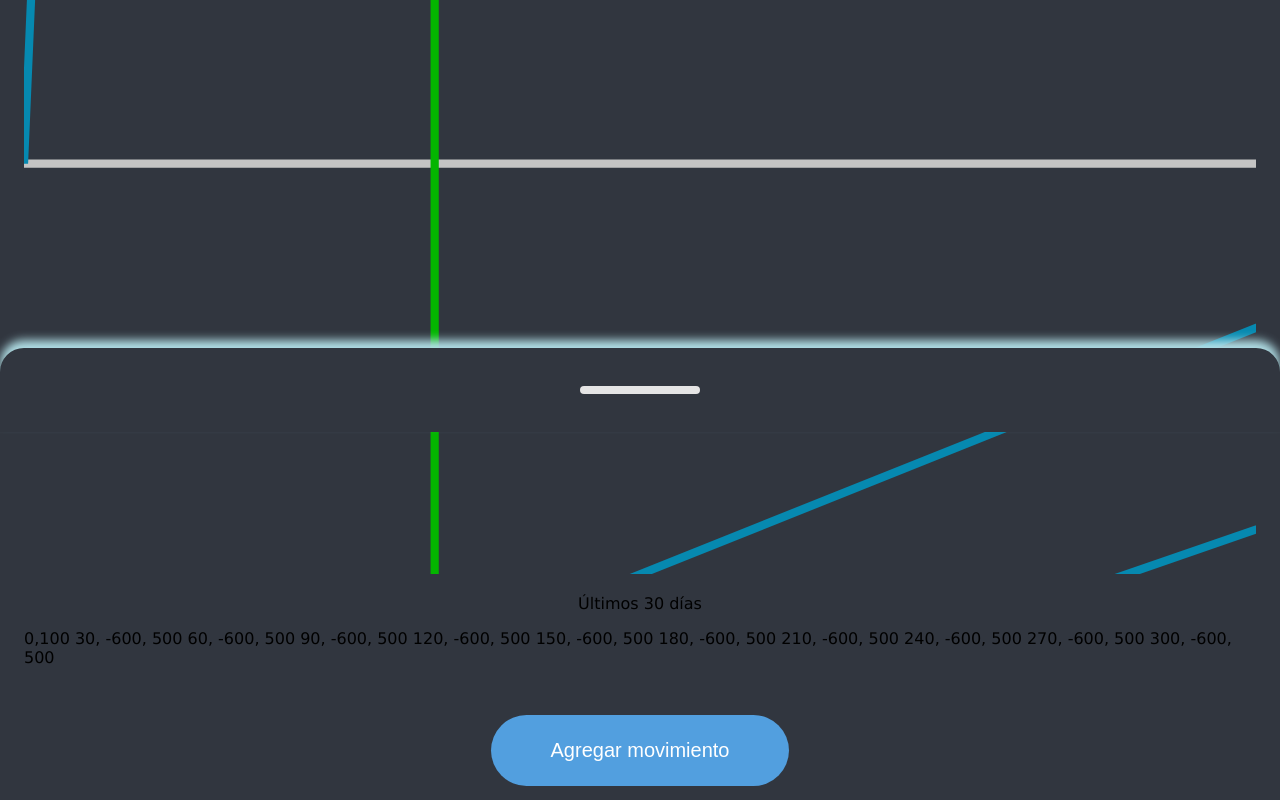
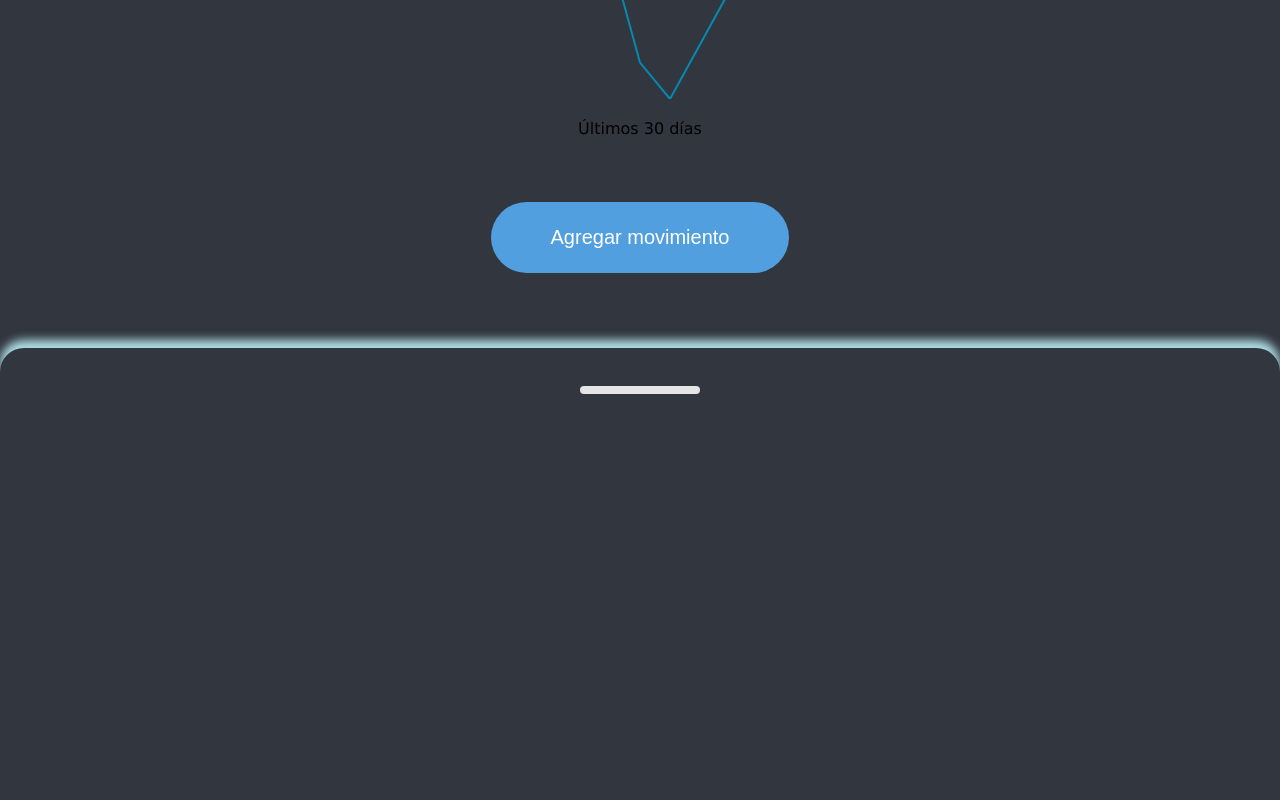
Before and after one commit to victor-Casta/cashflow, a Vue app: page / in a window 1280 px wide. Shown: the part 368-1168 px from the top of the page. After the commit the page ends 800 px from the top, so only its background shows below. Built offline with nearby package versions, Linux system fonts and the light colour scheme.

Commit message:
Creando la interacción con el gráfico

```diff
--- a/src/components/Resume/Graphic.vue
+++ b/src/components/Resume/Graphic.vue
@@ -1,15 +1,18 @@
 <template>
     <div>
         <svg
+            @touchstart="tap"
+            @touchmove="tap"
+            @touchend="untap"
             viewBox="0 0 300 200"
         >
             <line
                 stroke="#c4c4c4"
                 stroke-width="2"
                 x1="0"
-                y1="100"
+                :y1="zero"
                 x2="300"
-                y2="100"
+                :y2="zero"
             />
             <polyline
                 fill="none"
@@ -18,23 +21,21 @@
                 :points="points"
             />
             <line
+                v-show="showPointer"
                 stroke="#04b500"
                 stroke-width="2"
-                x1="100"
+                :x1="pointer"
                 y1="0"
-                x2="100"
+                :x2="pointer"
                 y2="200"
             />
         </svg>
         <p>Últimos 30 días</p>
-        <div>
-            {{ points }}
-        </div>
     </div>
 </template>
 
 <script setup>
-    import { defineProps, toRefs, computed } from 'vue';
+    import { defineProps, toRefs, computed, ref } from 'vue';
 
     const props = defineProps({
         amounts: {
@@ -43,23 +44,45 @@
         }
     })
 
-    const amountToPixels = () => {
+    const amountToPixels = (amount) => {
         const min = Math.min(...amounts.value)
         const max = Math.max(...amounts.value)
+        const amountAbs = amount + Math.abs(min)
+        const minMax = Math.abs(max) + Math.abs(min)
 
-        return `${min}, ${max}`
+        return 200 - ((amountAbs * 100) / minMax) * 2
     }
 
     const { amounts } = toRefs(props)
 
+    const zero = computed(() => {
+        return amountToPixels(0)
+    })
+
     const points = computed(() => {
         const total = amounts.value.length
-        return Array(total).fill(100).reduce((points, amount, i) => {
+        return amounts.value.reduce((points, amount, i) => {
             const x = (300 / total) * (i + 1)
             const y = amountToPixels(amount)
             return `${points} ${x}, ${y}`
         }, '0,100')
     })
+
+    const showPointer = ref(false)
+    const pointer = ref(0)
+
+    const tap = ({ target, touches }) => {
+        showPointer.value = true
+        const elementWidth = target.getBoundingClientRect().width
+        const elementX = target.getBoundingClientRect().x
+        const touchX = touches[0].clientX
+
+        pointer.value = ((touchX - elementX) * 300 ) / elementWidth
+     }
+
+    const untap = () => {
+        showPointer.value = false
+    }
 
 
 </script>
```
